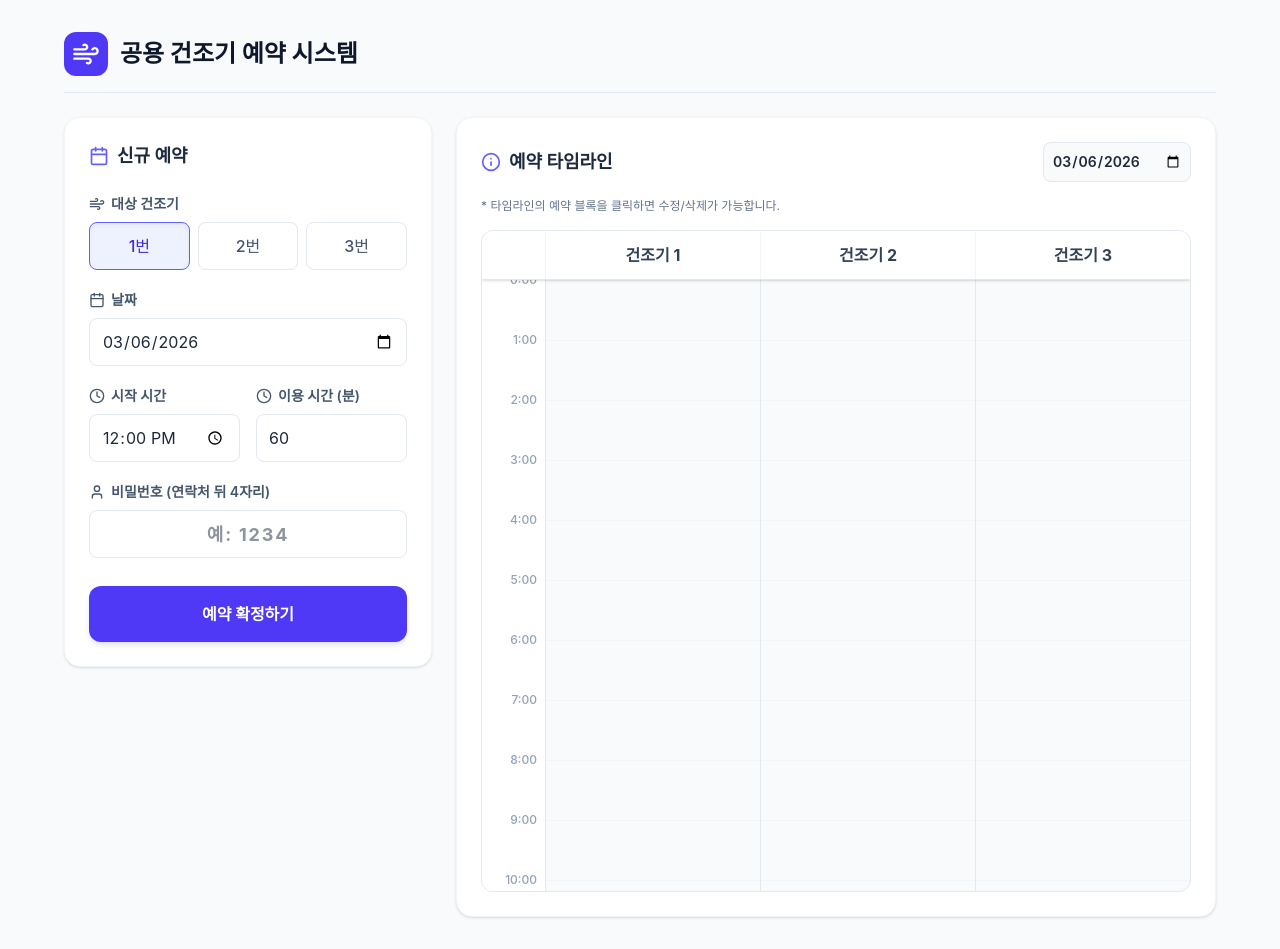
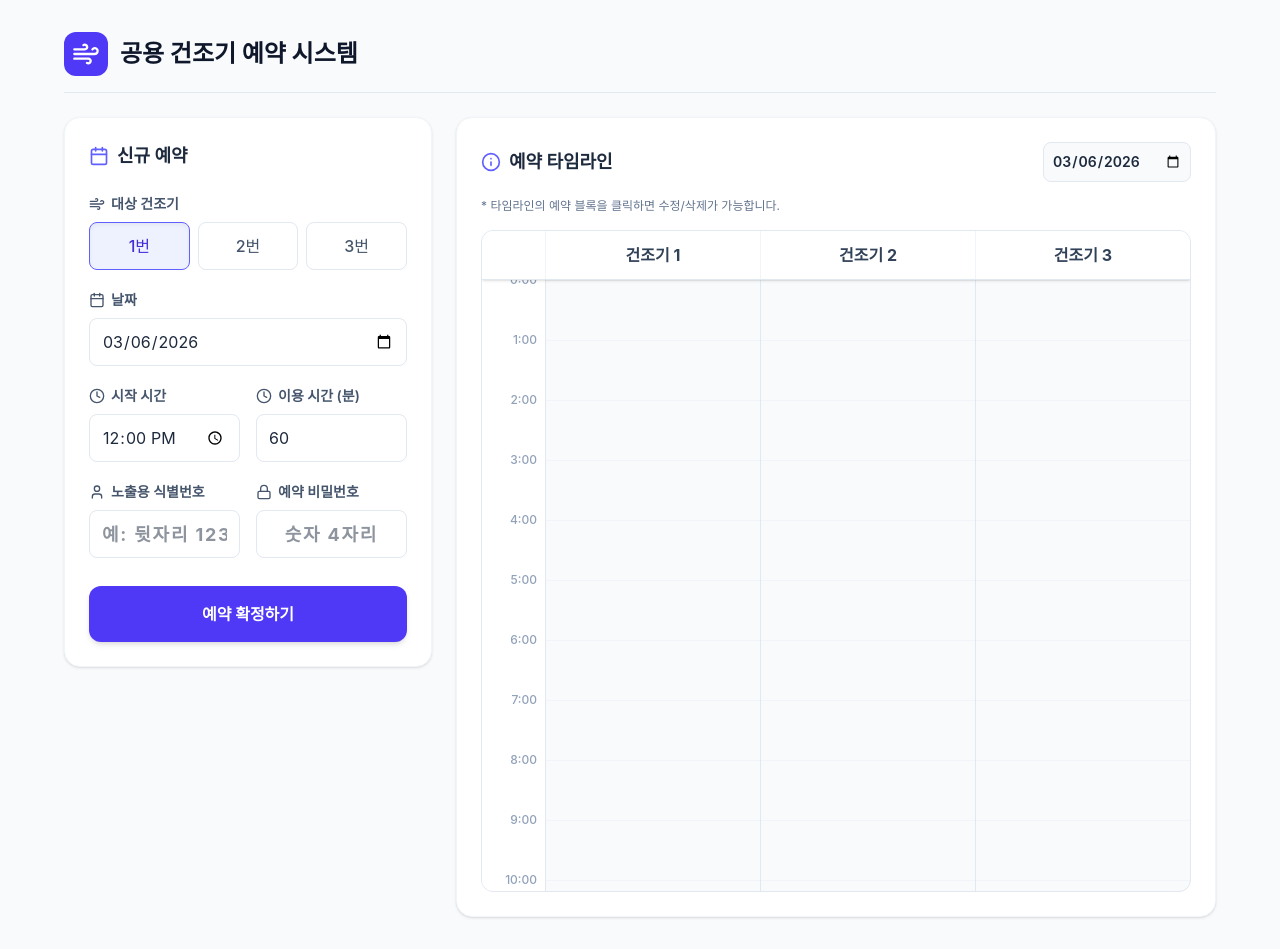
Before and after one commit to ckm7158/laundry-app, a React (Vite) app: page / in a window 1280 px wide. Built offline with nearby package versions, Linux system fonts and the light colour scheme.

Commit message:
기능적 오류 수정

```diff
--- a/src/App.jsx
+++ b/src/App.jsx
@@ -12,12 +12,12 @@ const getToday = () => {
   return new Date().toISOString().split('T')[0];
 };
 
-const ADMIN_PASSWORD = '0000'; // 관리자 마스터 비밀번호 (화면에는 노출되지 않음)
+const ADMIN_PASSWORD = '0000'; // 관리자 마스터 비밀번호
 
 export default function DryerReservationSystem() {
   const today = getToday();
 
-  // 상태 관리 (로컬 스토리지에서 초기값 불러오기)
+  // 상태 관리 (로컬 스토리지 연동)
   const [reservations, setReservations] = useState(() => {
     const saved = localStorage.getItem('dryerReservations');
     if (saved) {
@@ -30,12 +30,14 @@ export default function DryerReservationSystem() {
   const [viewDate, setViewDate] = useState(today);
   const [editingId, setEditingId] = useState(null);
 
+  // 예약 폼 데이터 (식별용 userId와 인증용 password 분리)
   const [formData, setFormData] = useState({
     dryerId: '1',
     date: today,
     startTime: '12:00',
     duration: 60,
-    userId: '',
+    userId: '',   // 식별번호 (연락처 뒤 4자리 - 타임라인 노출)
+    password: '', // 비밀번호 (수정/삭제용 - 숨김)
   });
 
   const [authModal, setAuthModal] = useState({
@@ -45,19 +47,19 @@ export default function DryerReservationSystem() {
     error: '',
   });
 
-  // 예약 데이터가 변경될 때마다 로컬 스토리지에 자동 저장
+  // 예약 데이터 자동 저장
   useEffect(() => {
     localStorage.setItem('dryerReservations', JSON.stringify(reservations));
   }, [reservations]);
 
-  // 폼 입력 핸들러
   const handleInputChange = (e) => {
     const { name, value } = e.target;
     if (name === 'duration') {
       const val = parseInt(value, 10);
       if (val > 90) return;
     }
-    if (name === 'userId') {
+    // userId와 password 모두 숫자 4자리로 제한
+    if (name === 'userId' || name === 'password') {
       const val = value.replace(/[^0-9]/g, '').slice(0, 4);
       setFormData({ ...formData, [name]: val });
       return;
@@ -65,12 +67,15 @@ export default function DryerReservationSystem() {
     setFormData({ ...formData, [name]: value });
   };
 
-  // 예약 폼 제출 핸들러
   const handleSubmit = (e) => {
     e.preventDefault();
 
     if (formData.userId.length !== 4) {
-      showMessage('error', '전화번호 뒷자리 4자리를 정확히 입력해주세요.');
+      showMessage('error', '식별번호 4자리를 정확히 입력해주세요.');
+      return;
+    }
+    if (formData.password.length !== 4) {
+      showMessage('error', '비밀번호 4자리를 정확히 입력해주세요.');
       return;
     }
     if (!formData.duration || formData.duration <= 0) {
@@ -109,10 +114,10 @@ export default function DryerReservationSystem() {
     }
 
     setViewDate(formData.date);
-    setFormData({ ...formData, userId: '' });
+    // 폼 초기화 시 비밀번호 영역 비우기
+    setFormData({ ...formData, userId: '', password: '' });
   };
 
-  // 권한 모달 처리
   const openAuthModal = (reservation) => {
     setAuthModal({ isOpen: true, reservation, passwordInput: '', error: '' });
   };
@@ -124,7 +129,8 @@ export default function DryerReservationSystem() {
   const handleAuthAction = (actionType) => {
     const { reservation, passwordInput } = authModal;
 
-    if (passwordInput === reservation.userId || passwordInput === ADMIN_PASSWORD) {
+    // 입력한 비밀번호가 해당 예약의 진짜 비밀번호이거나 관리자(0000)일 때만 통과
+    if (passwordInput === reservation.password || passwordInput === ADMIN_PASSWORD) {
       if (actionType === 'delete') {
         setReservations(reservations.filter(res => res.id !== reservation.id));
         showMessage('success', '예약이 삭제되었습니다.');
@@ -134,7 +140,8 @@ export default function DryerReservationSystem() {
           date: reservation.date,
           startTime: reservation.startTime,
           duration: reservation.duration,
-          userId: '',
+          userId: reservation.userId,
+          password: '', // 수정 폼으로 갈 때 비밀번호는 새로 치도록 비워둠
         });
         setEditingId(reservation.id);
         window.scrollTo({ top: 0, behavior: 'smooth' });
@@ -151,15 +158,12 @@ export default function DryerReservationSystem() {
   };
 
   const hours = Array.from({ length: 24 }, (_, i) => i);
-
-  // 공통 입력칸 스타일 (크기 통일)
   const inputClassName = "w-full h-12 px-3 border border-slate-200 rounded-lg focus:ring-2 focus:ring-indigo-500 outline-none transition-all text-base bg-white";
 
   return (
     <div className="min-h-screen bg-slate-50 p-4 md:p-8 font-sans text-slate-800 pb-20">
       <div className="max-w-6xl mx-auto space-y-6">
 
-        {/* 헤더 */}
         <header className="flex items-center justify-between pb-4 border-b border-slate-200">
           <div className="flex items-center space-x-3">
             <div className="bg-indigo-600 p-2 rounded-xl text-white">
@@ -167,10 +171,8 @@ export default function DryerReservationSystem() {
             </div>
             <h1 className="text-2xl font-bold text-slate-900">공용 건조기 예약 시스템</h1>
           </div>
-          {/* 관리자 비밀번호 노출 부분 삭제됨 */}
         </header>
 
-        {/* 알림 메시지 */}
         {message && (
           <div className={`flex items-center p-4 rounded-xl shadow-sm ${message.type === 'error' ? 'bg-red-50 text-red-700 border border-red-200' : 'bg-green-50 text-green-700 border border-green-200'}`}>
             {message.type === 'error' ? <AlertCircle className="mr-2" size={20} /> : <CheckCircle2 className="mr-2" size={20} />}
@@ -180,7 +182,6 @@ export default function DryerReservationSystem() {
 
         <div className="grid grid-cols-1 lg:grid-cols-3 gap-6">
 
-          {/* 왼쪽: 예약 폼 (lg:sticky를 사용하여 PC에서만 상단 고정, 모바일 겹침 방지) */}
           <section className="bg-white p-6 rounded-2xl shadow-sm border border-slate-100 lg:col-span-1 h-fit lg:sticky lg:top-6">
             <div className="flex items-center justify-between mb-6">
               <h2 className="text-lg font-bold flex items-center">
@@ -188,14 +189,13 @@ export default function DryerReservationSystem() {
                 {editingId ? '예약 수정하기' : '신규 예약'}
               </h2>
               {editingId && (
-                <button onClick={() => { setEditingId(null); setFormData({...formData, userId: ''}); }} className="text-sm text-slate-400 hover:text-slate-600 underline">
+                <button onClick={() => { setEditingId(null); setFormData({...formData, userId: '', password: ''}); }} className="text-sm text-slate-400 hover:text-slate-600 underline">
                   취소
                 </button>
               )}
             </div>
 
             <form onSubmit={handleSubmit} className="space-y-5">
-              {/* 건조기 선택 */}
               <div>
                 <label className="block text-sm font-semibold text-slate-600 mb-2 flex items-center">
                   <Wind className="mr-1.5" size={16} /> 대상 건조기
@@ -218,7 +218,6 @@ export default function DryerReservationSystem() {
                 </div>
               </div>
 
-              {/* 날짜 선택 */}
               <div>
                 <label className="block text-sm font-semibold text-slate-600 mb-2 flex items-center">
                   <Calendar className="mr-1.5" size={16} /> 날짜
@@ -233,7 +232,6 @@ export default function DryerReservationSystem() {
                 />
               </div>
 
-              {/* 시작 시간 & 이용 시간 */}
               <div className="grid grid-cols-1 sm:grid-cols-2 gap-4">
                 <div>
                   <label className="block text-sm font-semibold text-slate-600 mb-2 flex items-center">
@@ -266,10 +264,11 @@ export default function DryerReservationSystem() {
                 </div>
               </div>
 
-              {/* 사용자 ID (비밀번호) */}
+              {/* 사용자 식별번호 & 비밀번호 분리 */}
+              <div className="grid grid-cols-1 sm:grid-cols-2 gap-4">
                 <div>
                   <label className="block text-sm font-semibold text-slate-600 mb-2 flex items-center">
-                  <User className="mr-1.5" size={16} /> 비밀번호 (연락처 뒤 4자리)
+                    <User className="mr-1.5" size={16} /> 노출용 식별번호
                   </label>
                   <input
                     type="text"
@@ -277,9 +276,24 @@ export default function DryerReservationSystem() {
                     value={formData.userId}
                     onChange={handleInputChange}
                     required
-                  placeholder="예: 1234"
+                    placeholder="예: 뒷자리 1234"
                     className={`${inputClassName} text-center tracking-widest text-lg font-bold`}
                   />
+                </div>
+                <div>
+                  <label className="block text-sm font-semibold text-slate-600 mb-2 flex items-center">
+                    <Lock className="mr-1.5" size={16} /> 예약 비밀번호
+                  </label>
+                  <input
+                    type="password"
+                    name="password"
+                    value={formData.password}
+                    onChange={handleInputChange}
+                    required
+                    placeholder="숫자 4자리"
+                    className={`${inputClassName} text-center tracking-widest text-lg font-bold`}
+                  />
+                </div>
               </div>
 
               <button
@@ -293,7 +307,6 @@ export default function DryerReservationSystem() {
             </form>
           </section>
 
-          {/* 오른쪽: 수직 타임라인 대시보드 */}
           <section className="bg-white p-6 rounded-2xl shadow-sm border border-slate-100 lg:col-span-2 flex flex-col h-[800px]">
             <div className="flex justify-between items-center mb-4">
               <h2 className="text-lg font-bold flex items-center">
@@ -310,10 +323,8 @@ export default function DryerReservationSystem() {
 
             <p className="text-xs text-slate-500 mb-4">* 타임라인의 예약 블록을 클릭하면 수정/삭제가 가능합니다.</p>
 
-            {/* 수직 타임라인 컨테이너 */}
             <div className="flex-1 border border-slate-200 rounded-xl overflow-hidden flex flex-col bg-slate-50">
 
-              {/* 건조기 헤더 (고정) */}
               <div className="flex border-b border-slate-200 bg-white shadow-sm z-10">
                 <div className="w-16 shrink-0 border-r border-slate-100"></div>
                 {[1, 2, 3].map(d => (
@@ -323,11 +334,9 @@ export default function DryerReservationSystem() {
                 ))}
               </div>
 
-              {/* 스크롤 영역 (1시간 = 60px, 총 1440px) */}
               <div className="flex-1 overflow-y-auto relative custom-scrollbar">
                 <div className="relative flex" style={{ height: '1440px' }}>
 
-                  {/* 시간 축 */}
                   <div className="w-16 shrink-0 border-r border-slate-200 relative bg-white">
                     {hours.map(h => (
                       <div key={h} className="absolute w-full text-right pr-2 text-xs text-slate-400 font-medium -translate-y-2" style={{ top: `${h * 60}px` }}>
@@ -336,17 +345,14 @@ export default function DryerReservationSystem() {
                     ))}
                   </div>
 
-                  {/* 건조기 1, 2, 3 트랙 */}
                   {[1, 2, 3].map(dryerNum => {
                     const trackReservations = reservations.filter(r => r.dryerId === String(dryerNum) && r.date === viewDate);
                     return (
                       <div key={dryerNum} className="flex-1 border-r border-slate-200 last:border-0 relative">
-                        {/* 1시간 단위 가로선 배경 */}
                         {hours.map(h => (
                           <div key={h} className="absolute w-full border-t border-slate-100" style={{ top: `${h * 60}px`, height: '60px' }}></div>
                         ))}
 
-                        {/* 예약 블록 */}
                         {trackReservations.map(res => (
                           <div
                             key={res.id}
@@ -360,7 +366,7 @@ export default function DryerReservationSystem() {
                             }}
                           >
                             <div className="font-bold truncate">{res.startTime} ~</div>
-                            <div className="truncate opacity-90">{res.duration}분 (PW: {res.userId})</div>
+                            <div className="truncate opacity-90">{res.duration}분 (예약자: {res.userId})</div>
                           </div>
                         ))}
                       </div>
@@ -373,7 +379,6 @@ export default function DryerReservationSystem() {
         </div>
       </div>
 
-      {/* 권한 확인 모달 */}
       {authModal.isOpen && (
         <div className="fixed inset-0 bg-slate-900 bg-opacity-50 flex items-center justify-center z-50 p-4 backdrop-blur-sm">
           <div className="bg-white rounded-2xl w-full max-w-sm p-6 shadow-xl relative animate-in fade-in zoom-in duration-200">
@@ -387,12 +392,12 @@ export default function DryerReservationSystem() {
               </div>
               <h3 className="text-xl font-bold text-slate-800">예약 권한 확인</h3>
               <p className="text-sm text-slate-500 mt-1">
-                예약 시 입력한 비밀번호를 입력하세요.
+                예약 시 설정한 비밀번호를 입력하세요.
               </p>
             </div>
 
             <input
-              type="text"
+              type="password"
               value={authModal.passwordInput}
               onChange={(e) => setAuthModal({ ...authModal, passwordInput: e.target.value.replace(/[^0-9]/g, '').slice(0, 4) })}
               placeholder="비밀번호 4자리"
```
Lines whose indentation alone changed are shown as unchanged.
